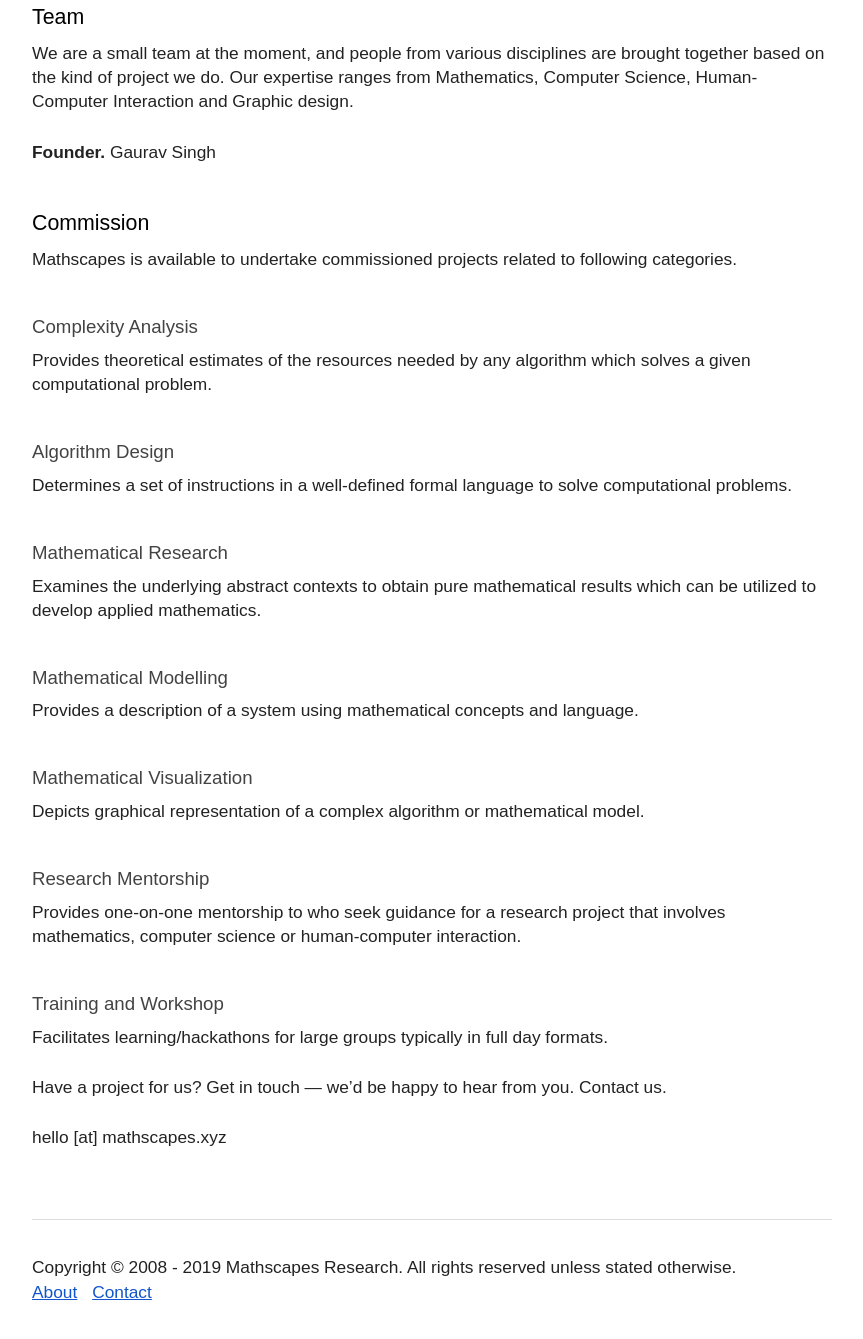
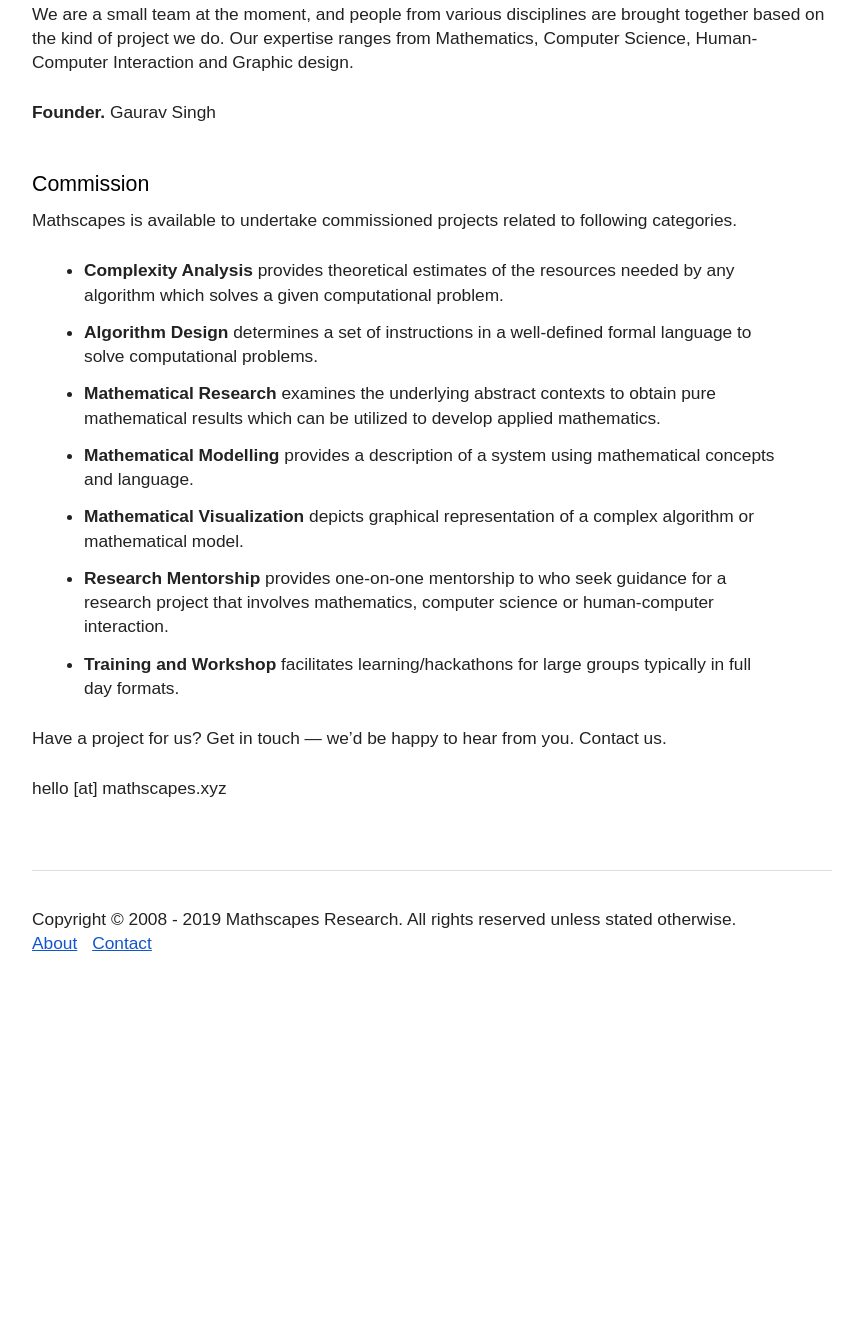
Before and after one commit to mathscapes/website, a Jekyll site: the page built from about.md, in a window 1280 px wide and 1400 px high, scrolled down 1309 px. Shown: the top 1339 px of the window, without its empty margins (208-1071 px from the left). Built offline with Jekyll 4.4.1, drawn with Linux system fonts in a browser that asks for light colours; some web fonts are replaced; after the commit the page ends 2392 px from its top, so only the background shows below that.

```diff
--- a/about.md
+++ b/about.md
@@ -4,9 +4,9 @@ title: About Mathscapes
 permalink: /about/
 ---
 
-# A Vision for the Technology of the Future
+A Vision for the Technology of the Future
 
-## Mathscapes Research is committed to advance in the field of algorithm design through mathematical research.
+**Mathscapes Research is committed to advance in the field of algorithm design through mathematical research.**
 
 Mathscapes study and design algorithms for computational problems. We see algorithmic complexity more than just space and time; examine how maths may be used to discover and build on other possible parameters that contribute to this complexity.
 
@@ -50,26 +50,13 @@ We are a small team at the moment, and people from various disciplines are broug
 ## Commission
 Mathscapes is available to undertake commissioned projects related to following categories.
 
-### Complexity Analysis
-Provides theoretical estimates of the resources needed by any algorithm which solves a given computational problem.
-
-### Algorithm Design
-Determines a set of instructions in a well-defined formal language to solve computational problems.
-
-### Mathematical Research
-Examines the underlying abstract contexts to obtain pure mathematical results which can be utilized to develop applied mathematics.
-
-### Mathematical Modelling
-Provides a description of a system using mathematical concepts and language.
-
-### Mathematical Visualization
-Depicts graphical representation of a complex algorithm or mathematical model.
-
-### Research Mentorship
-Provides one-on-one mentorship to who seek guidance for a research project that involves mathematics, computer science or human-computer interaction.
-
-### Training and Workshop
-Facilitates learning/hackathons for large groups typically in full day formats.
+- **Complexity Analysis** provides theoretical estimates of the resources needed by any algorithm which solves a given computational problem.
+- **Algorithm Design** determines a set of instructions in a well-defined formal language to solve computational problems.
+- **Mathematical Research** examines the underlying abstract contexts to obtain pure mathematical results which can be utilized to develop applied mathematics.
+- **Mathematical Modelling** provides a description of a system using mathematical concepts and language.
+- **Mathematical Visualization** depicts graphical representation of a complex algorithm or mathematical model.
+- **Research Mentorship** provides one-on-one mentorship to who seek guidance for a research project that involves mathematics, computer science or human-computer interaction.
+- **Training and Workshop** facilitates learning/hackathons for large groups typically in full day formats.
 
 Have a project for us? Get in touch — we'd be happy to hear from you. Contact us.
 
```
